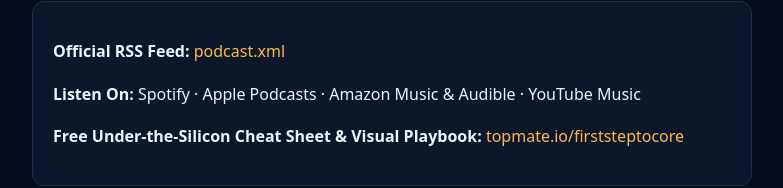
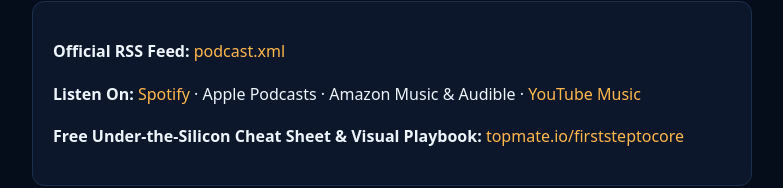
Before and after one commit to learnwithdheeraj/firststeptocore-podcast, a plain HTML site: page index.html in a window 1280 px wide. Shown: the part 504-692 px from the top of the page, without its empty margins (248-1031 px from the left). Drawn offline with Linux system fonts and the light colour scheme.

Commit message:
chore: link live Spotify Podcast & YouTube Music URLs on landing page

```diff
--- a/index.html
+++ b/index.html
@@ -29,7 +29,7 @@
   <p>Short, deeply researched 9-minute engineering audio documentaries unpacking Android/Kotlin &amp; iOS internals, Linux kernels, distributed systems, database storage engines, compilers, and on-device AI/NPUs.</p>
   <div class="card">
     <p><strong>Official RSS Feed:</strong> <a href="podcast.xml">podcast.xml</a></p>
-    <p><strong>Listen On:</strong> Spotify · Apple Podcasts · Amazon Music &amp; Audible · YouTube Music</p>
+    <p><strong>Listen On:</strong> <a href="https://open.spotify.com/show/6M3XIm9Vjit0WX8f6PIvsJ">Spotify</a> · Apple Podcasts · Amazon Music &amp; Audible · <a href="https://music.youtube.com/playlist?list=PLHqVwkocHA1Y">YouTube Music</a></p>
     <p><strong>Free Under-the-Silicon Cheat Sheet &amp; Visual Playbook:</strong> <a href="https://topmate.io/firststeptocore">topmate.io/firststeptocore</a></p>
   </div>
 </body>
```
